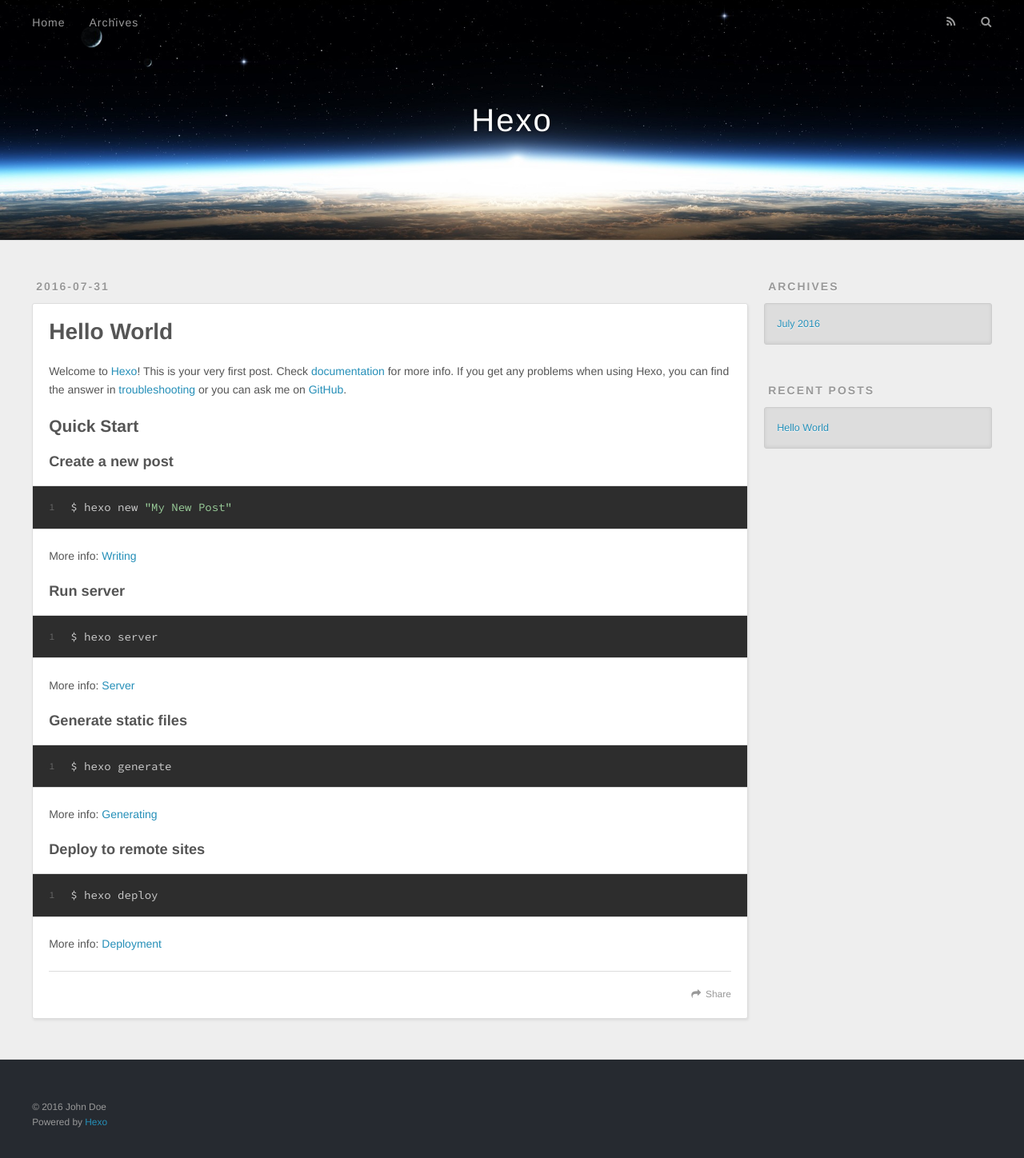
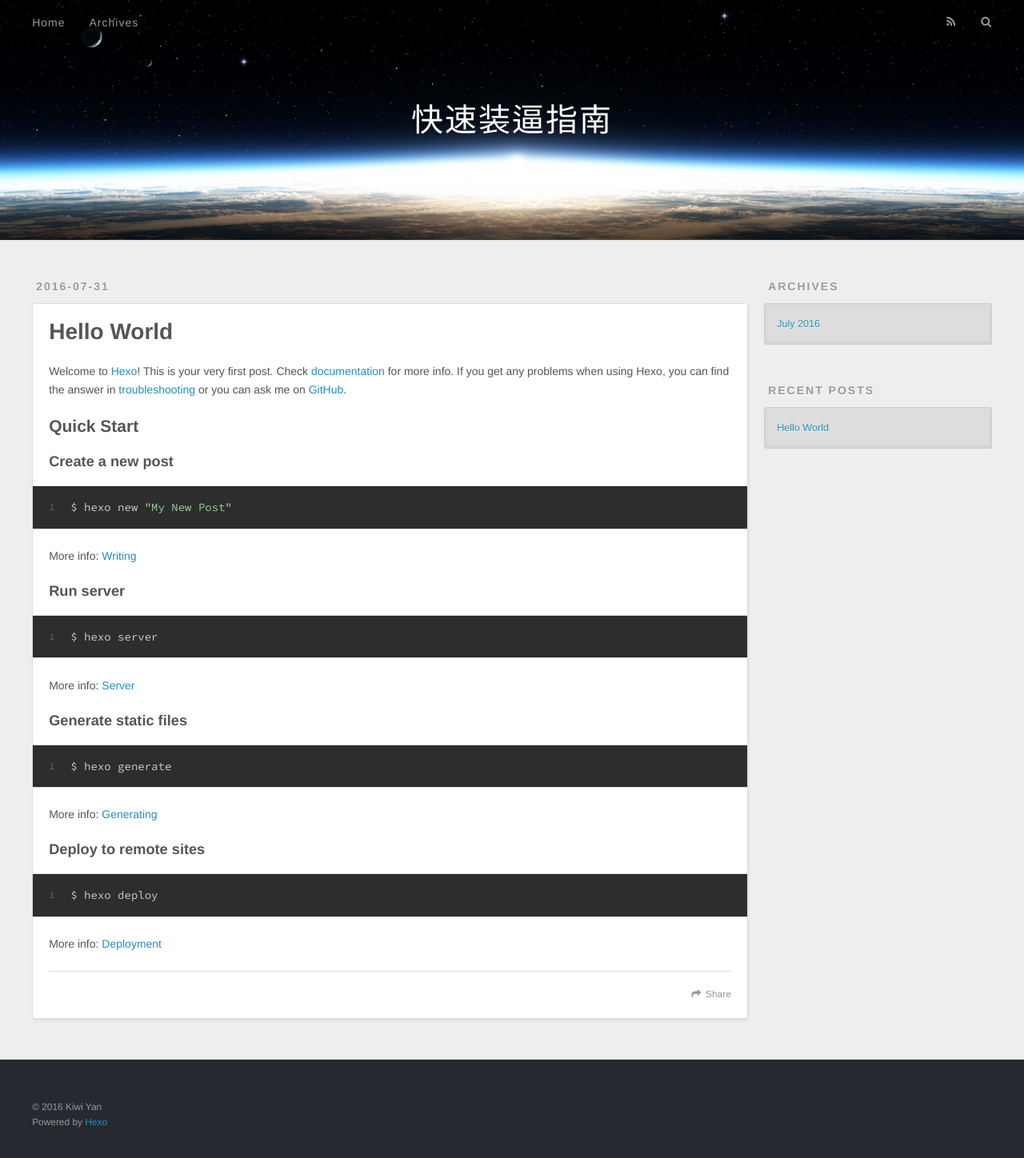
Before and after one commit to kiwi-yan/kiwi-yan.github.io, a plain HTML site: page index.html in a window 1280 px wide. Shown: the whole page at 80% size. Drawn offline with nearby package versions, Linux system fonts and the light colour scheme.

Commit message:
Site updated: 2016-07-31 08:05:15

```diff
--- a/index.html
+++ b/index.html
@@ -3,16 +3,16 @@
 <head>
   <meta charset="utf-8">
 
-  <title>Hexo</title>
+  <title>快速装逼指南</title>
   <meta name="viewport" content="width=device-width, initial-scale=1, maximum-scale=1">
   <meta property="og:type" content="website">
-<meta property="og:title" content="Hexo">
+<meta property="og:title" content="快速装逼指南">
 <meta property="og:url" content="http://yoursite.com/index.html">
-<meta property="og:site_name" content="Hexo">
+<meta property="og:site_name" content="快速装逼指南">
 <meta name="twitter:card" content="summary">
-<meta name="twitter:title" content="Hexo">
+<meta name="twitter:title" content="快速装逼指南">
 
-    <link rel="alternate" href="/atom.xml" title="Hexo" type="application/atom+xml">
+    <link rel="alternate" href="/atom.xml" title="快速装逼指南" type="application/atom+xml">
 
 
     <link rel="icon" href="/favicon.png">
@@ -33,7 +33,7 @@
   <div id="header-outer" class="outer">
     <div id="header-title" class="inner">
       <h1 id="logo-wrap">
-        <a href="/" id="logo">Hexo</a>
+        <a href="/" id="logo">快速装逼指南</a>
       </h1>
 
     </div>
@@ -96,7 +96,7 @@
 
     </div>
     <footer class="article-footer">
-      <a data-url="http://yoursite.com/2016/07/31/hello-world/" data-id="cir9dkr4x0000ict5fngxzk56" class="article-share-link">Share</a>
+      <a data-url="http://yoursite.com/2016/07/31/hello-world/" data-id="cir9udlnf0000uwt5x2e2lwz4" class="article-share-link">Share</a>
 
 
     </footer>
@@ -151,7 +151,7 @@
 
   <div class="outer">
     <div id="footer-info" class="inner">
-      &copy; 2016 John Doe<br>
+      &copy; 2016 Kiwi Yan<br>
       Powered by <a href="http://hexo.io/" target="_blank">Hexo</a>
     </div>
   </div>
```
Also changed, not shown: 2016/07/31/hello-world/index.html (+6 -6 lines), archives/2016/07/index.html (+7 -7 lines), archives/2016/index.html (+7 -7 lines), archives/index.html (+7 -7 lines).
